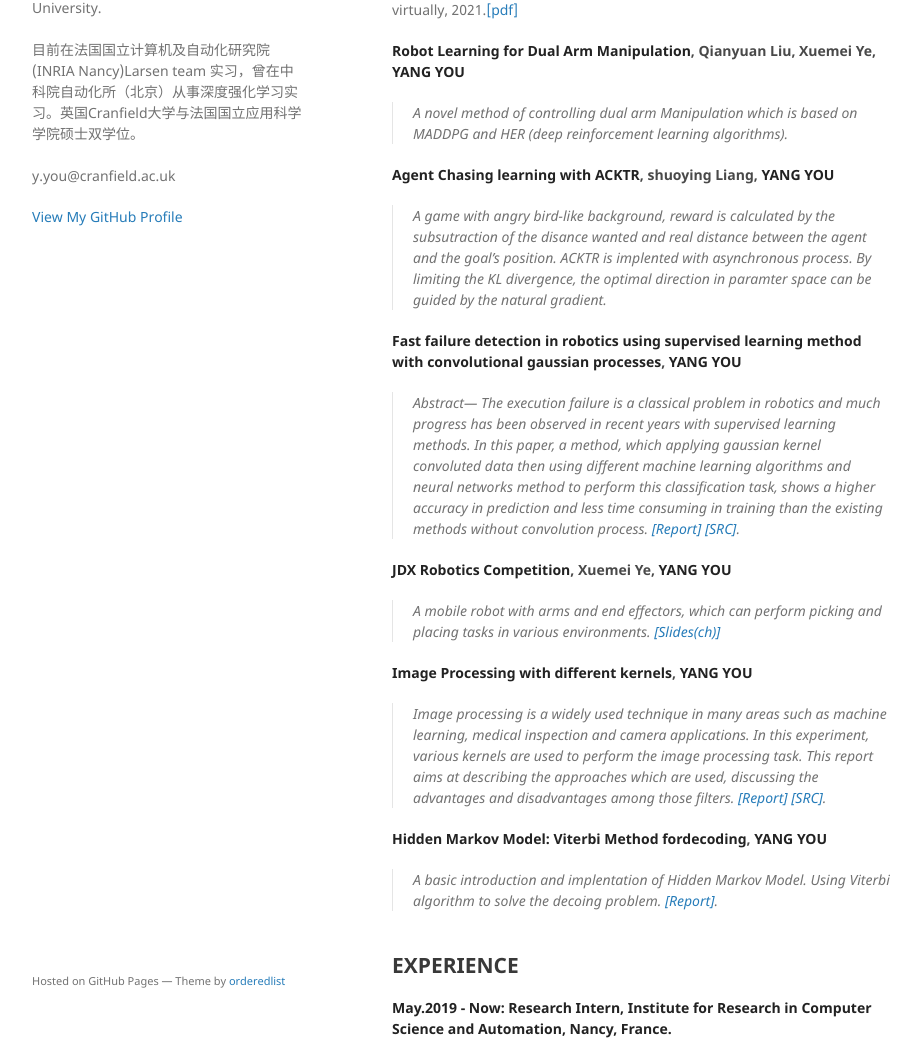
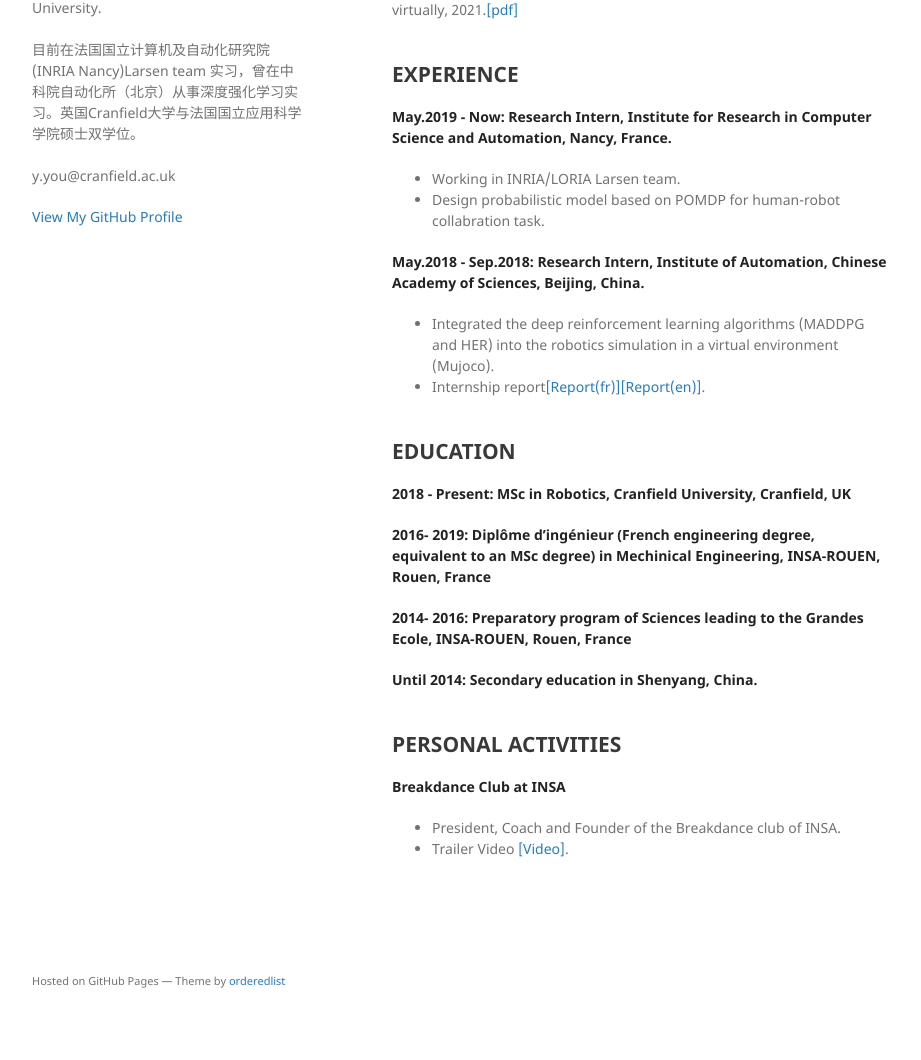
Before and after one commit to yangyou95/yangyou95.github.io, a Jekyll site: the page built from index.md, in a window 1280 px wide and 1400 px high. Shown: the part 340-1400 px from the top of the window, without its empty margins (178-1099 px from the left). Built offline with Jekyll 4.4.1, drawn with Linux system fonts in a browser that asks for light colours.

Commit message:
Update index.md

```diff
--- a/index.md
+++ b/index.md
@@ -20,7 +20,7 @@ I am a Ph.D student in Robotics & Computer Science. My research interests are de
 Y. You, V. Thomas, F. Colas, and O. Buffet.
 Proceedings of the 33rd International Conference on Tools with Artificial Intelligence (ICTAI-21), held virtually, 2021.[[pdf]](https://arxiv.org/pdf/2109.08755.pdf)
 
-#### **Robot Learning for Dual Arm Manipulation**, Qianyuan Liu, Xuemei Ye, **YANG YOU**
+<!-- #### **Robot Learning for Dual Arm Manipulation**, Qianyuan Liu, Xuemei Ye, **YANG YOU**
 
 > A novel method of controlling dual arm Manipulation which is based on MADDPG and HER (deep reinforcement learning algorithms).
 
@@ -58,7 +58,7 @@ training than the existing methods without convolution process.
 > A basic introduction and implentation of Hidden Markov Model. Using Viterbi algorithm to solve the decoing problem.
 > [[Report]](./assets/reports/hmm.pdf).
 
-
+ -->
 
 
 ## <br> EXPERIENCE
```
